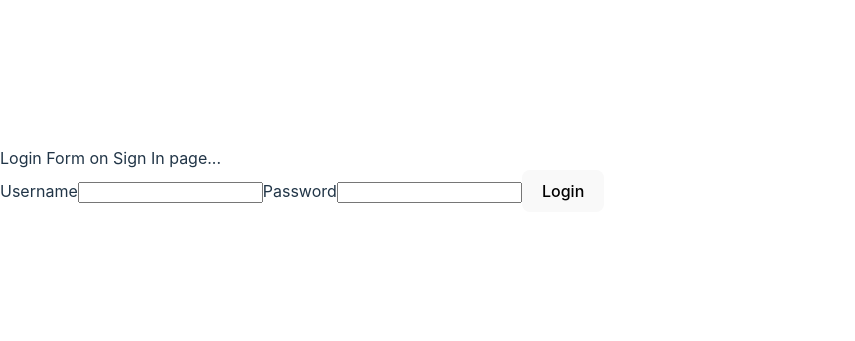
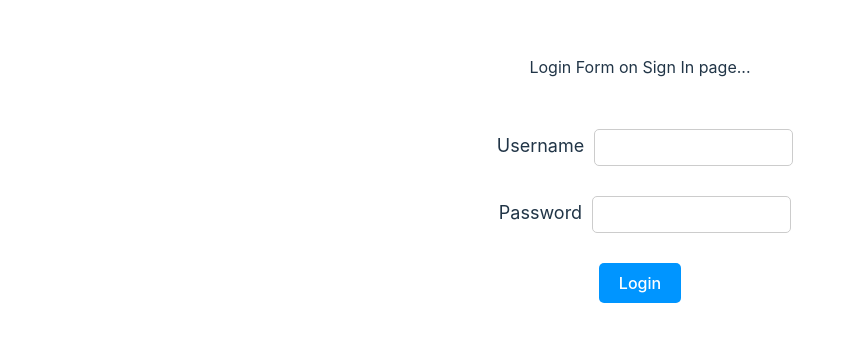
Before and after one commit to aionspectrum/emodo-mfe-monorepo, a React (Vite) app in the folder packages/auth/: page / in a window 1280 px wide. Shown: the part 221-562 px from the top of the page, without its empty margins (0-855 px from the left). Built offline with nearby package versions, Linux system fonts and the light colour scheme.

Commit message:
Separated UI elements

```diff
--- a/packages/auth/src/components/SignIn/LoginForm.tsx
+++ b/packages/auth/src/components/SignIn/LoginForm.tsx
@@ -1,4 +1,5 @@
 import { FC, useState } from 'react';
+import { Button, Form, Input, Label } from '../UI';
 
 export interface LoginFormProps {
   onSubmit: (username: string, password: string) => void;
@@ -19,27 +20,27 @@ const LoginForm: FC<LoginFormProps> = ({ onSubmit }) => {
   };
 
   return (
-    <form onSubmit={handleSubmit}>
-      <label>
+    <Form onSubmit={handleSubmit}>
+      <Label>
         Username
-        <input
+        <Input
           type="text"
           aria-label="username-input"
           value={username}
           onChange={(event) => setUsername(event.target.value)}
         />
-      </label>
-      <label>
+      </Label>
+      <Label>
         Password
-        <input
+        <Input
           type="password"
           aria-label="password-input"
           value={password}
           onChange={(event) => setPassword(event.target.value)}
         />
-      </label>
-      <button type="submit">Login</button>
-    </form>
+      </Label>
+      <Button type="submit">Login</Button>
+    </Form>
   );
 };
 
--- a/packages/auth/src/components/SignIn/index.tsx
+++ b/packages/auth/src/components/SignIn/index.tsx
@@ -1,5 +1,15 @@
 import { FC } from 'react';
+import styled from 'styled-components';
 import LoginForm, { LoginFormProps } from './LoginForm';
+
+const Wrapper = styled.div`
+  display: flex;
+  width: 100vw;
+  flex-direction: column;
+  align-items: center;
+  justify-content: center;
+  position: relative;
+`;
 
 export interface SignInProps {
   onSubmit: () => void;
@@ -8,10 +18,10 @@ export interface SignInProps {
 const SignIn: FC<LoginFormProps> = (props) => {
   const { onSubmit } = props;
   return (
-    <>
+    <Wrapper>
       <div>Login Form on Sign In page...</div>
       <LoginForm onSubmit={onSubmit} />
-    </>
+    </Wrapper>
   );
 };
 
--- /dev/null
+++ b/packages/auth/src/components/UI/Button.tsx
@@ -0,0 +1,12 @@
+import styled from 'styled-components';
+
+const Button = styled.button`
+  background-color: #0095ff;
+  color: #fff;
+  padding: 10px 20px;
+  border-radius: 5px;
+  border: none;
+  cursor: pointer;
+`;
+
+export default Button;
--- /dev/null
+++ b/packages/auth/src/components/UI/Form.tsx
@@ -0,0 +1,10 @@
+import styled from 'styled-components';
+
+const Form = styled.form`
+  display: flex;
+  flex-direction: column;
+  align-items: center;
+  margin-top: 50px;
+`;
+
+export default Form;
--- /dev/null
+++ b/packages/auth/src/components/UI/Input.tsx
@@ -0,0 +1,11 @@
+import styled from 'styled-components';
+
+const Input = styled.input`
+  padding: 10px;
+  border-radius: 5px;
+  border: 1px solid #ccc;
+  margin-bottom: 20px;
+  margin-left: 10px;
+`;
+
+export default Input;
--- /dev/null
+++ b/packages/auth/src/components/UI/Label.tsx
@@ -0,0 +1,9 @@
+import styled from 'styled-components';
+
+const Label = styled.label`
+  font-size: 18px;
+  margin-bottom: 10px;
+  margin-left: 10px;
+`;
+
+export default Label;
--- /dev/null
+++ b/packages/auth/src/components/UI/index.tsx
@@ -0,0 +1,4 @@
+export { default as Form } from './Form';
+export { default as Label } from './Label';
+export { default as Input } from './Input';
+export { default as Button } from './Button';
```
